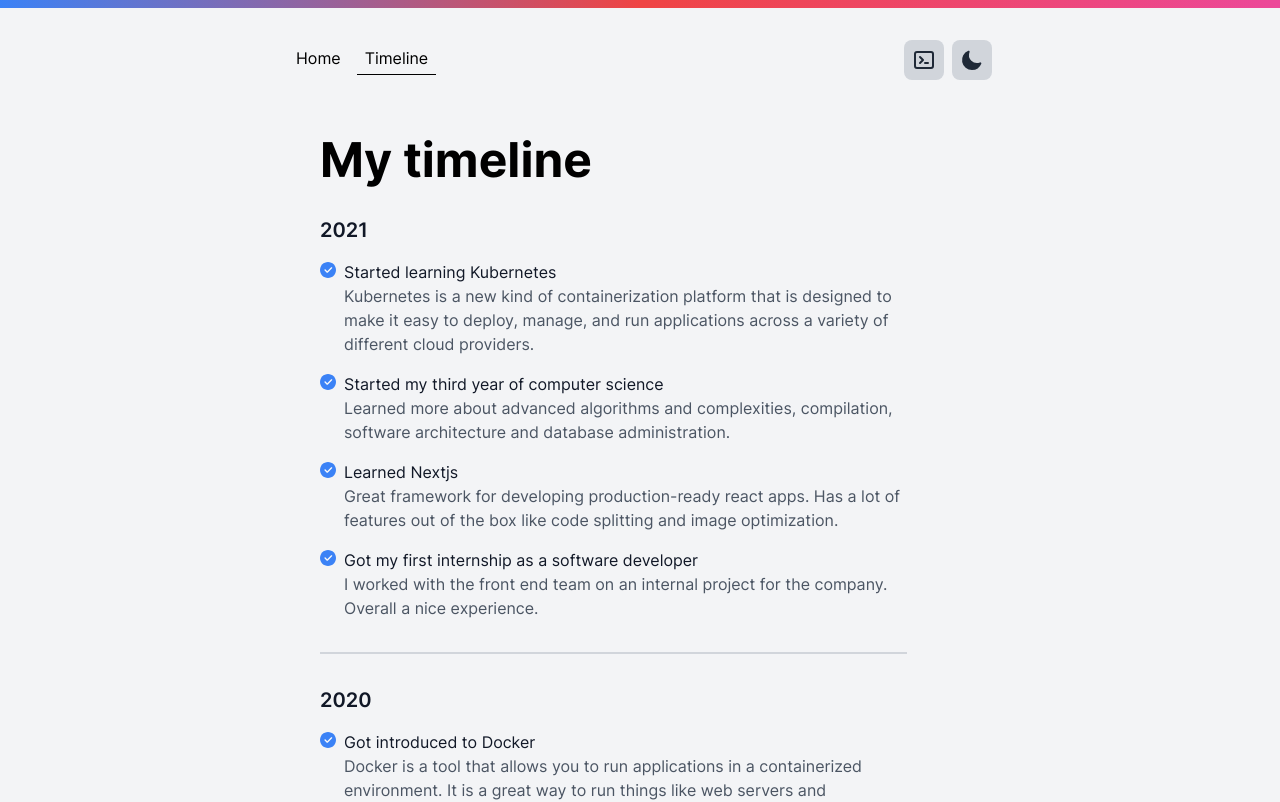
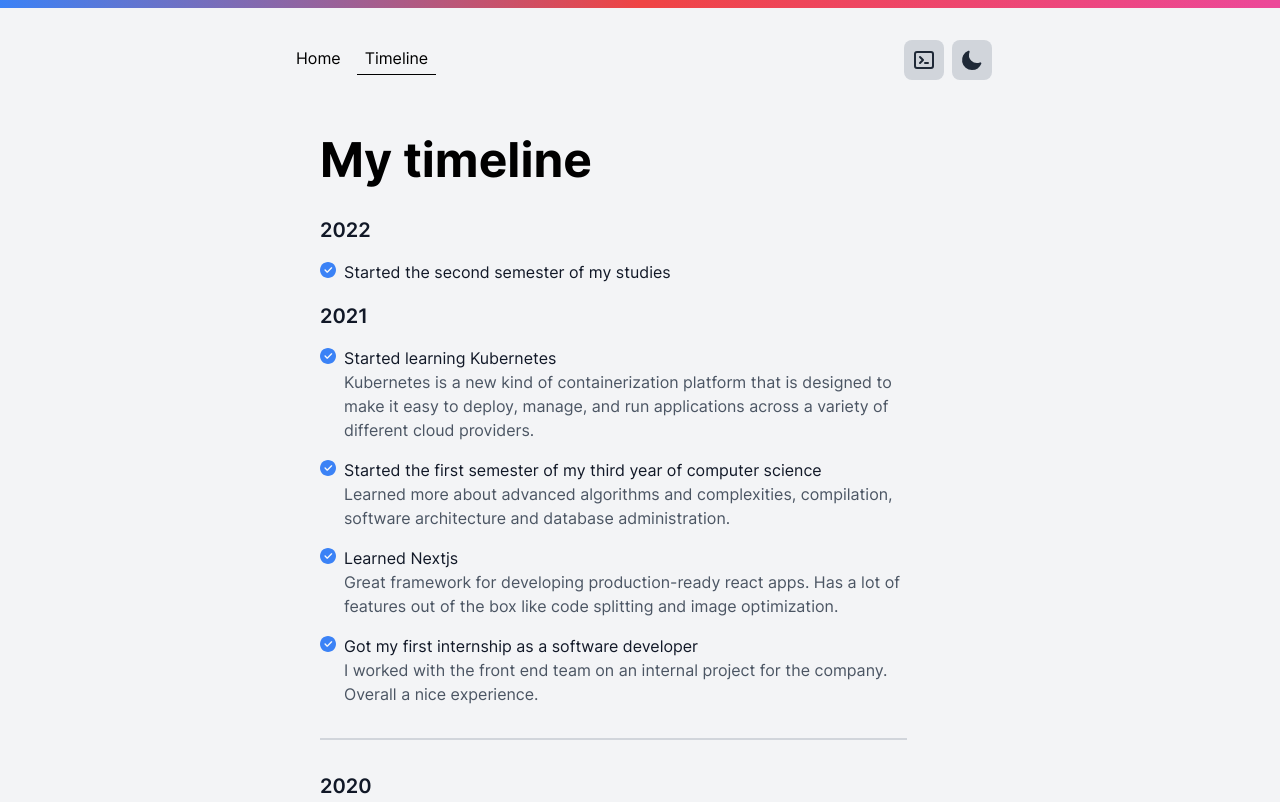
Before and after one commit to Seifbarouni/seifbarouni.live, a Next.js app: page /timeline in a window 1280 px wide. Shown: the top 802 px of the page. Built offline with nearby package versions, Linux system fonts and the light colour scheme; what tailwindcss-no-scrollbar would draw is missing.

Commit message:
timeline update

```diff
--- a/components/timeline/FullTimeline.tsx
+++ b/components/timeline/FullTimeline.tsx
@@ -59,6 +59,10 @@ const Achievement: React.FC<AchievementProps> = ({ title, children }) => {
 const FullTimeline: React.FC<FullTimelineProps> = ({}) => {
   return (
     <div className="pt-8 pb-8 w-11/12">
+      <Year>2022</Year>
+      <ul>
+        <Achievement title="Started the second semester of my studies"></Achievement>
+      </ul>
       <Year>2021</Year>
       <ul>
         <Achievement title="Started learning Kubernetes">
@@ -68,7 +72,7 @@ const FullTimeline: React.FC<FullTimelineProps> = ({}) => {
             across a variety of different cloud providers.
           </p>
         </Achievement>
-        <Achievement title="Started my third year of computer science">
+        <Achievement title="Started the first semester of my third year of computer science">
           Learned more about advanced algorithms and complexities, compilation,
           software architecture and database administration.
         </Achievement>
```
